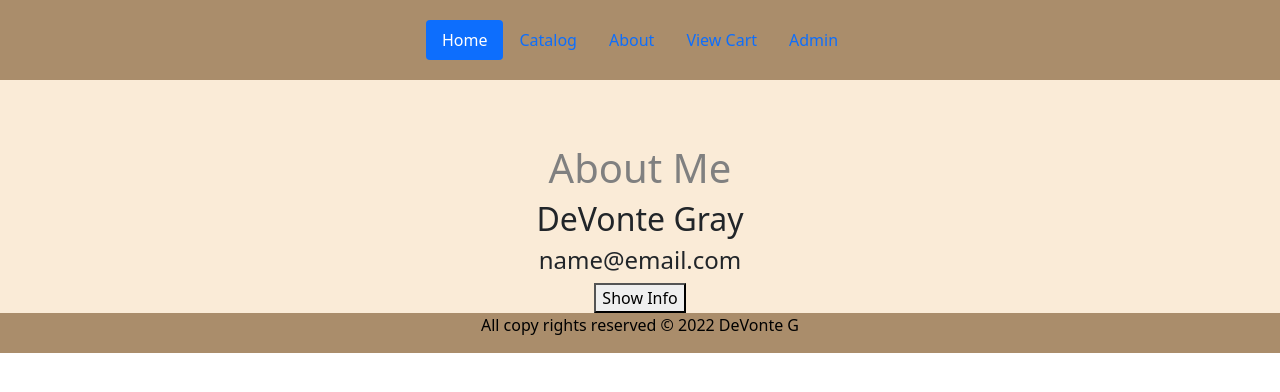
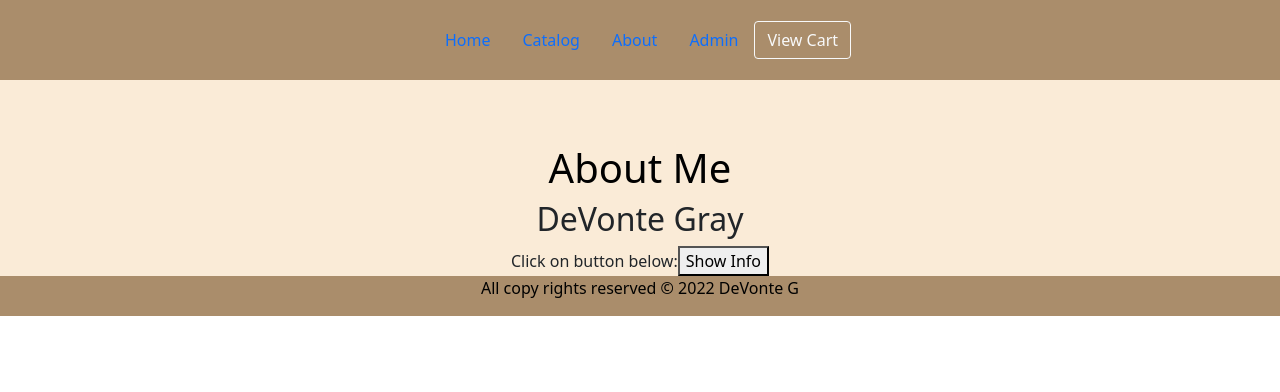
Before and after one commit to DeVonteG/onlineStore_Ch29, a React (Create React App) app: page /about in a window 1280 px wide. Shown: the top 392 px of the page. Built offline with nearby package versions, Linux system fonts and the light colour scheme.

Commit message:
FSDI 109 class 3
Edited element to reorganize

```diff
--- a/src/App.js
+++ b/src/App.js
@@ -22,8 +22,8 @@ const App = () => {
             <Route path="/" element={<Home />} />
             <Route path="/catalog" element={<Catalog />} />
             <Route path="/about" element={<About />} />
+            <Route path="/admin" element={<Admin />} />
             <Route path="/cart" element={<Cart />} />
-            <Route path="/admin" element={<Admin />} />
           </Routes>
           <Footer></Footer>
         </BrowserRouter>
--- a/src/components/about.css
+++ b/src/components/about.css
@@ -1,3 +1,3 @@
 .about h1 {
-  color: gray;
+  color: black;
 }
--- a/src/components/about.jsx
+++ b/src/components/about.jsx
@@ -1,4 +1,4 @@
-import { isVisible } from "@testing-library/user-event/dist/utils";
+
 import { useState } from "react";
 import "./about.css";
 
@@ -8,15 +8,14 @@ const About = ()=> {
         const [visible,setVisible] = useState(false);
 
     const changeVisibility = () =>{
-            setVisible  (!visible);
-        // visible=(true);
+            setVisible  (true);
     };
     return(
         <div className="about">
             <h1>About Me</h1>
             <h2>DeVonte Gray</h2>
 
-            {isVisible ? <h4>name@email.com</h4> :"Click on button below:"}
+            {visible ? <h4>name@email.com</h4> :"Click on button below:"}
             <button onClick={changeVisibility}>Show Info</button>
         </div>
     );
--- a/src/components/catalog.jsx
+++ b/src/components/catalog.jsx
@@ -27,12 +27,6 @@ const Catalog = () =>{
                         <Product key={prod.id} data={prod}></Product>)
                     }
                 </div>
-            {/* <Product title= "Test A" price="10.50"></Product>
-            <Product title="Test B" price="11.00"></Product>
-            <Product title="Test C" price="12.50"></Product>
-            <Product title="Test D"price="13.00"></Product>
-            <Product title="Test E" price="14.00"></Product>
-            <Product title="Test F" price="15.00"></Product> */}
         </div>
     );
 }
--- a/src/components/navbar.jsx
+++ b/src/components/navbar.jsx
@@ -9,7 +9,7 @@ function Navbar(){
         <div className="navbar">
             <ul className="nav nav-pills">
                  <li className="nav-item">
-                     <Link className="nav-link active" aria-current="page" to="/">Home</Link>
+                     <Link className="nav-link" aria-current="page" to="/">Home</Link>
                  </li>
                  <li className="nav-item">
                      <Link className="nav-link" aria-current="page" to="/catalog">Catalog</Link>
@@ -18,12 +18,15 @@ function Navbar(){
                      <Link className="nav-link" aria-current="page" to="/about">About</Link>
                  </li>
                  <li className="nav-item">
-                     <Link className="nav-link" aria-current="page" to="/cart"><span className= "badge bg-primary">{cart.length}</span>View Cart</Link>
-                 </li>
-                 <li className="nav-item">
                      <Link className="nav-link" aria-current="page" to="/admin">Admin</Link>
                  </li>
+
              </ul>
+            <form className="d-flex">
+                <Link className="btn btn-outline-light" to="/cart">
+                    <span className= "badge bg-primary">{cart.length}</span>View Cart
+                </Link>
+            </form>
         </div>
     );
 }
--- a/src/components/product.jsx
+++ b/src/components/product.jsx
@@ -19,7 +19,7 @@ const Product =(props) =>{
     }
     const handleAdd=() =>{
         console.log("add button pressed");
-        globalAddProd(props.title);
+        globalAddProd(props.data);
     };
     return(
         <div className="product">
--- a/src/context/globalState.jsx
+++ b/src/context/globalState.jsx
@@ -6,11 +6,11 @@ const GlobalState =(props) =>{
     const [cart, setCart] = useState([]);
     const [user, setUser] = useState({});
 
-    const myAddProduct =(product) =>{
+    const myAddProduct =(prod) =>{
         console.log("Global add prod");
 
         let copyCart = [...cart];
-        copyCart.push(product);
+        copyCart.push(prod);
         setCart(copyCart);
     };
 
```
